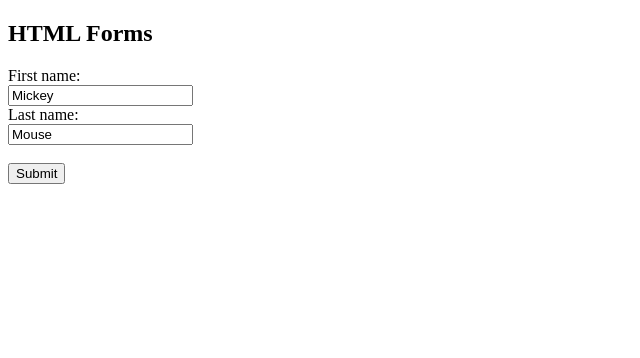
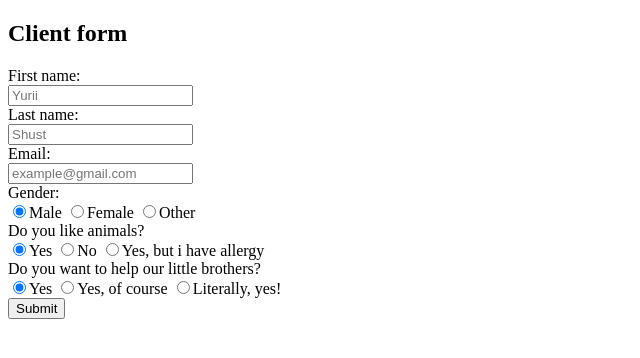
Before and after one commit to shust3101/hw-01, a plain HTML site: page form.html in a window 1280 px wide. Shown: the whole page, without its empty margins (0-640 px from the left). Drawn offline with Linux system fonts and the light colour scheme.

Commit message:
Description of the work done

```diff
--- a/form.html
+++ b/form.html
@@ -1,22 +1,39 @@
 <!DOCTYPE html>
 <html lang="en">
+
 <head>
     <meta charset="UTF-8">
     <meta name="viewport" content="width=device-width, initial-scale=1.0">
     <meta http-equiv="X-UA-Compatible" content="ie=edge">
     <title>Document</title>
 </head>
+
 <body>
-    <h2>HTML Forms</h2>
+    <h2>Client form</h2>
 
-<form action="/action_page.php">
-  First name:<br>
-  <input type="text" name="firstname" value="Mickey">
-  <br>
-  Last name:<br>
-  <input type="text" name="lastname" value="Mouse">
-  <br><br>
-  <input type="submit" value="Submit">
-</form>
+    <form method="POST" action="https://formspree.io/shustyan31@gmail.com">
+        First name:<br>
+        <input type="text" name="firstname" placeholder="Yurii">
+        <br> Last name:<br>
+        <input type="text" name="lastname" placeholder="Shust">
+        <br> Email:<br>
+        <input type="email" name="email" placeholder="example@gmail.com">
+        <br> Gender:<br>
+        <input type="radio" value="male" name="gender" checked>Male
+        <input type="radio" value="female" name="gender">Female
+        <input type="radio" value="other" name="gender">Other
+        <br> Do you like animals? <br>
+        <input type="radio" value="yes" name="Do you like animals" checked>Yes
+        <input type="radio" value="no" name="Do you like animals">No
+        <input type="radio" value="yes, but i have allergy" name="Do you like animals">Yes, but i have allergy
+        <br> Do you want to help our little brothers? <br>
+        <input type="radio" value="Yes" name="do you want to help our little brothers" checked>Yes
+        <input type="radio" value="Yes, of course" name="do you want to help our little brothers">Yes, of course
+        <input type="radio" value="Literally,yes!" name="do you want to help our little brothers">Literally, yes!
+        <br>
+        <input type="submit" value="Submit">
+
+    </form>
 </body>
+
 </html>
```
